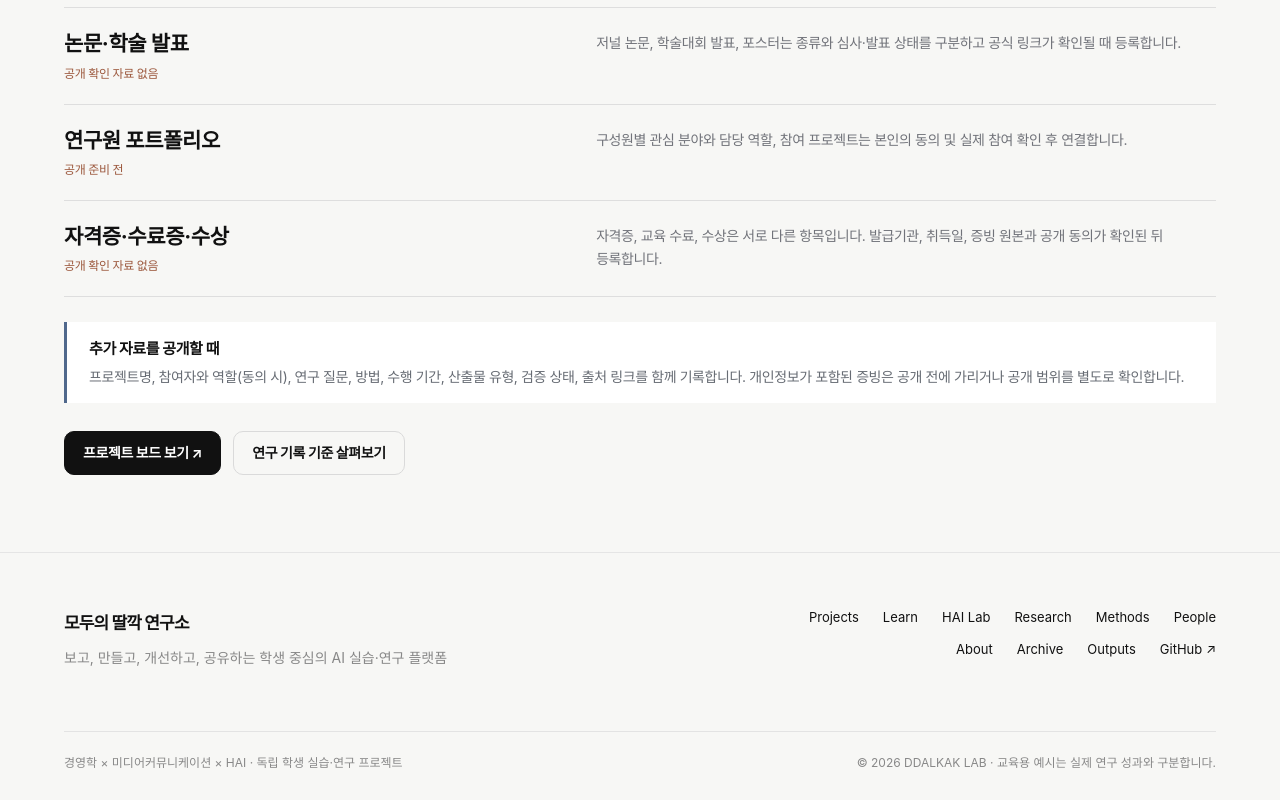
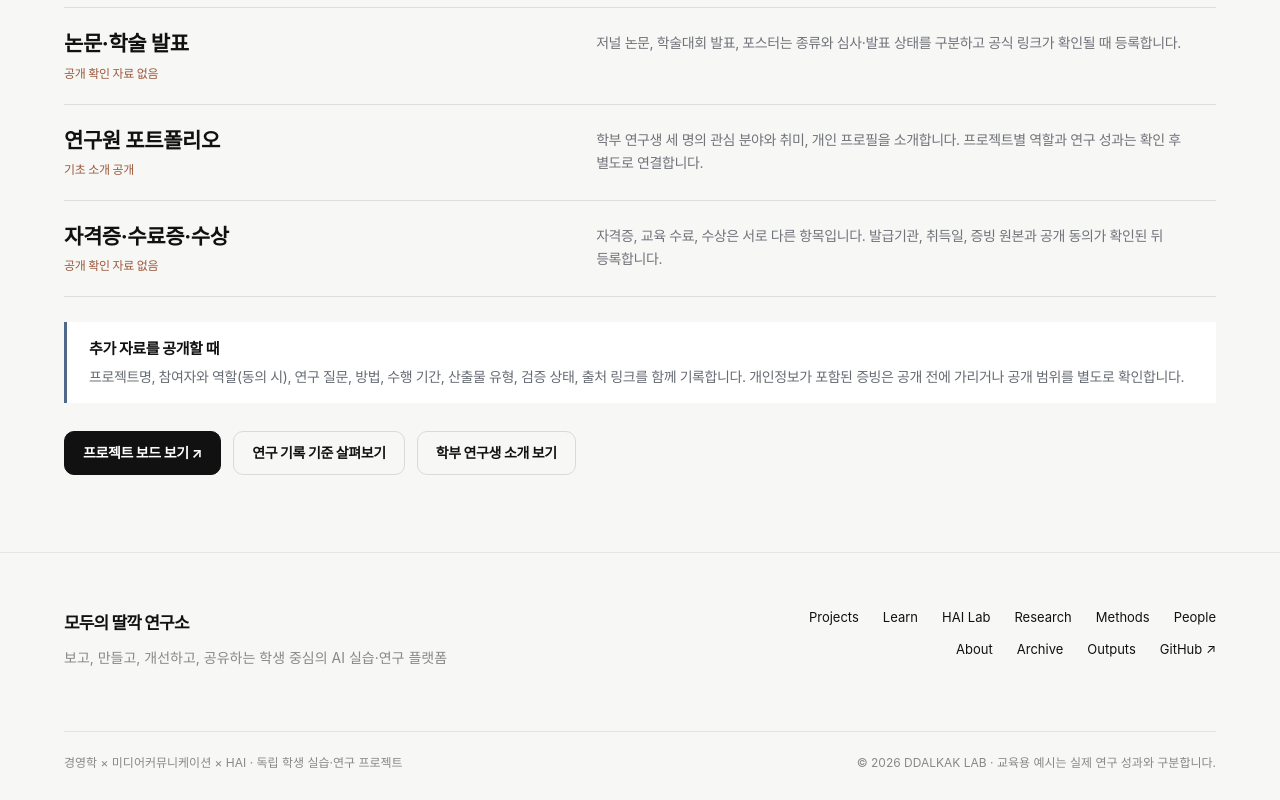
Before and after one commit to Jxny0ung/ddalkak-lab-hai, a Next.js app: page /outputs in a window 1280 px wide. Shown: the part 1296-2096 px from the top of the page. Built offline with nearby package versions, Linux system fonts and the light colour scheme.

Commit message:
docs(outputs): reflect actual published student intros without implying unverified achievements

```diff
--- a/src/app/outputs/page.tsx
+++ b/src/app/outputs/page.tsx
@@ -38,7 +38,7 @@ const evidence = [
 
 const futureTypes = [
   { title: "논문·학술 발표", status: "공개 확인 자료 없음", description: "저널 논문, 학술대회 발표, 포스터는 종류와 심사·발표 상태를 구분하고 공식 링크가 확인될 때 등록합니다." },
-  { title: "연구원 포트폴리오", status: "공개 준비 전", description: "구성원별 관심 분야와 담당 역할, 참여 프로젝트는 본인의 동의 및 실제 참여 확인 후 연결합니다." },
+  { title: "연구원 포트폴리오", status: "기초 소개 공개", description: "학부 연구생 세 명의 관심 분야와 취미, 개인 프로필을 소개합니다. 프로젝트별 역할과 연구 성과는 확인 후 별도로 연결합니다." },
   { title: "자격증·수료증·수상", status: "공개 확인 자료 없음", description: "자격증, 교육 수료, 수상은 서로 다른 항목입니다. 발급기관, 취득일, 증빙 원본과 공개 동의가 확인된 뒤 등록합니다." },
 ] as const;
 
@@ -99,6 +99,7 @@ export default function OutputsPage() {
             <div className="sl-actions">
               <Link className="sl-btn sl-btn-dark" href="/projects">프로젝트 보드 보기 ↗</Link>
               <Link className="sl-btn sl-btn-outline" href="/registry">연구 기록 기준 살펴보기</Link>
+              <Link className="sl-btn sl-btn-outline" href="/people">학부 연구생 소개 보기</Link>
             </div>
           </div>
         </section>
```
